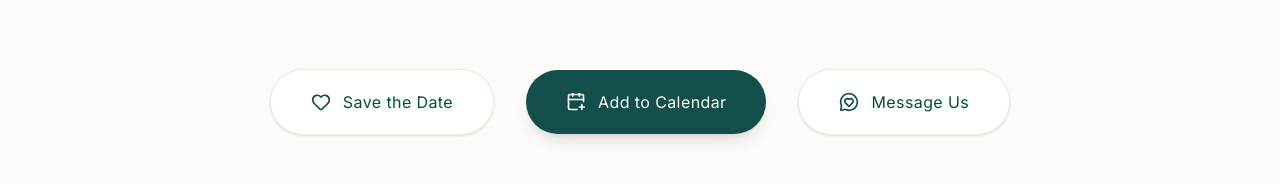
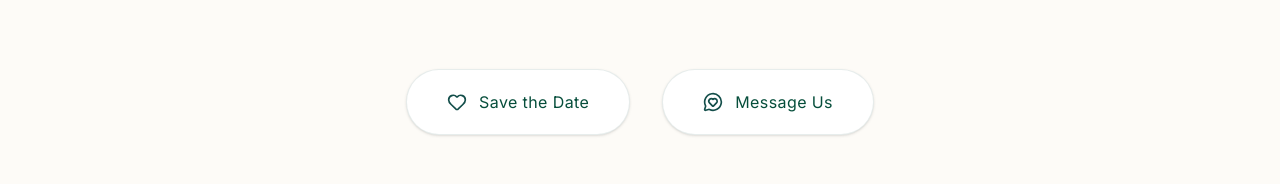
Before and after one commit to ADIL-SALAH/WEDDING-INVITATION, a React (Vite) app: page / in a window 1280 px wide. Shown: the part 3305-3489 px from the top of the page. Built offline with nearby package versions, Linux system fonts and the light colour scheme; a web font is replaced by a local one.

Commit message:
WHATSAPP URL UPDATED

```diff
--- a/src/components/ActionButtons.jsx
+++ b/src/components/ActionButtons.jsx
@@ -14,9 +14,11 @@ export default function ActionButtons() {
     hidden: { opacity: 0, scale: 0.95, y: 20 },
     visible: { opacity: 1, scale: 1, y: 0, transition: { duration: 0.8, ease: "easeOut" } }
   };
-
-  const googleCalendarUrl = "https://calendar.google.com/calendar/render?action=TEMPLATE&text=Salah+%26+Fida+Wedding&dates=20260823T043000Z/20260823T103000Z&details=Join+us+to+celebrate+the+wedding+of+Salah+%26+Fida!&location=Hayath+Auditorium%2C+Cherumukku%2C+Tirurangadi";
-  const whatsappUrl = "https://wa.me/918714157908?text=Hi\nSo%20happy%20for%20you%20both%20Can%E2%80%99t%20wait%20for%20your%20big%20day%20%E2%9D%A4%EF%B8%8F";
+  const message = `Barakallahu lakuma! 🤍
+May Allah bless your marriage always.`;
+  // const googleCalendarUrl = "https://calendar.google.com/calendar/render?action=TEMPLATE&text=Salah+%26+Fida+Wedding&dates=20260823T043000Z/20260823T103000Z&details=Join+us+to+celebrate+the+wedding+of+Salah+%26+Fida!&location=Hayath+Auditorium%2C+Cherumukku%2C+Tirurangadi";
+const googleCalendarUrl = "https://calendar.google.com/calendar/render?action=TEMPLATE&text=Adil+%26+Fida+Wedding&dates=20260821T043000Z/20260823T103000Z&details=Join+us+to+celebrate+the+wedding+of+Adil+%26+Fida!&location=Hayath+Auditorium%2C+Cherumukku%2C+Tirurangadi&recur=RRULE:FREQ=DAILY;COUNT=3";
+const whatsappUrl = `https://wa.me/918714157908?text=${encodeURIComponent(message)}`;
 
   return (
     <section className="py-32 px-6 md:px-12 bg-ivory text-center relative">
@@ -38,7 +40,7 @@ export default function ActionButtons() {
           <span>Save the Date</span>
         </motion.a>
 
-        <motion.a
+        {/* <motion.a
           variants={itemVariants}
           href={googleCalendarUrl}
           target="_blank"
@@ -47,7 +49,7 @@ export default function ActionButtons() {
         >
           <CalendarPlus className="w-5 h-5 transition-transform group-hover:scale-110" />
           <span>Add to Calendar</span>
-        </motion.a>
+        </motion.a> */}
 
         <motion.a
           variants={itemVariants}
```
